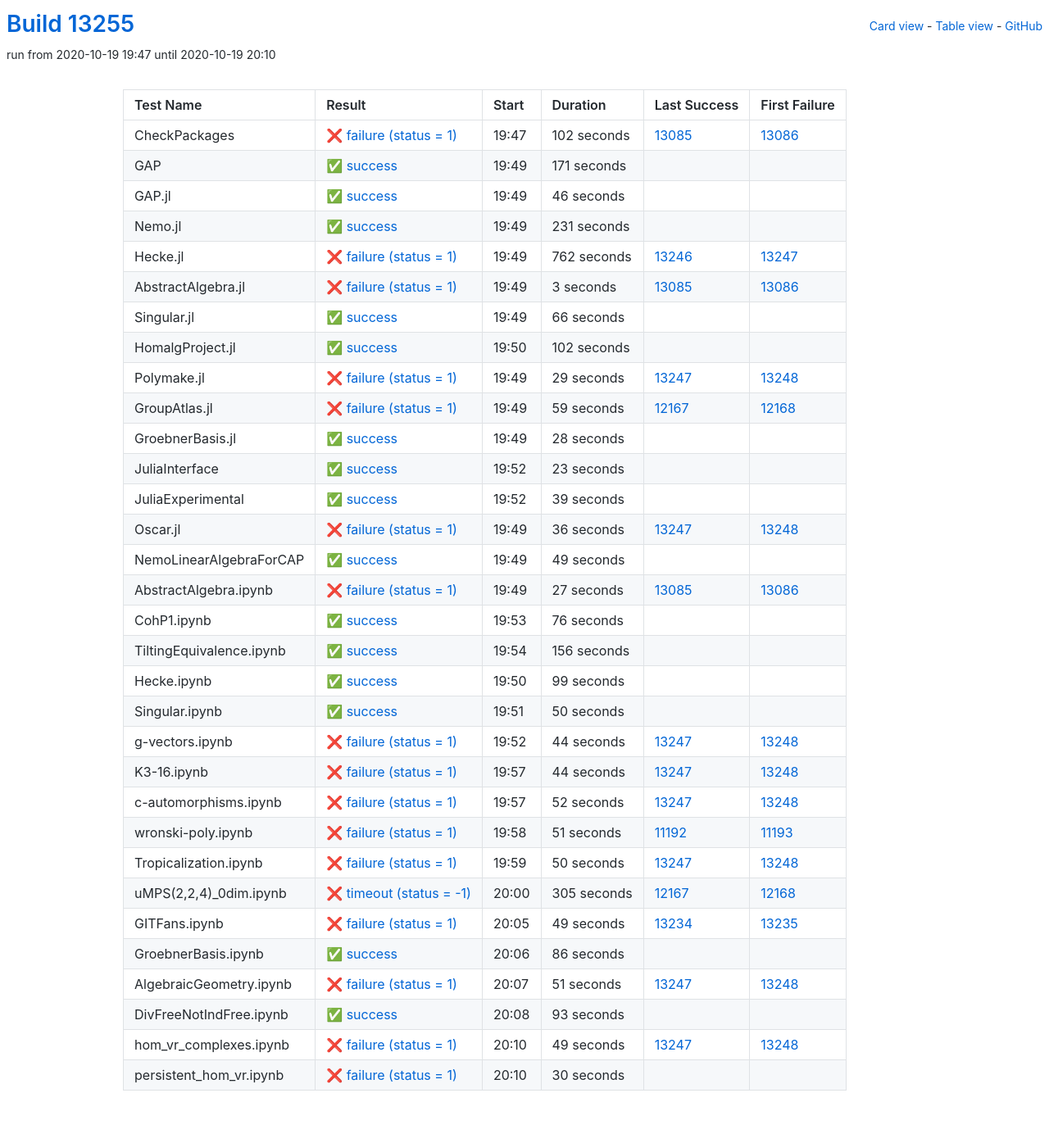
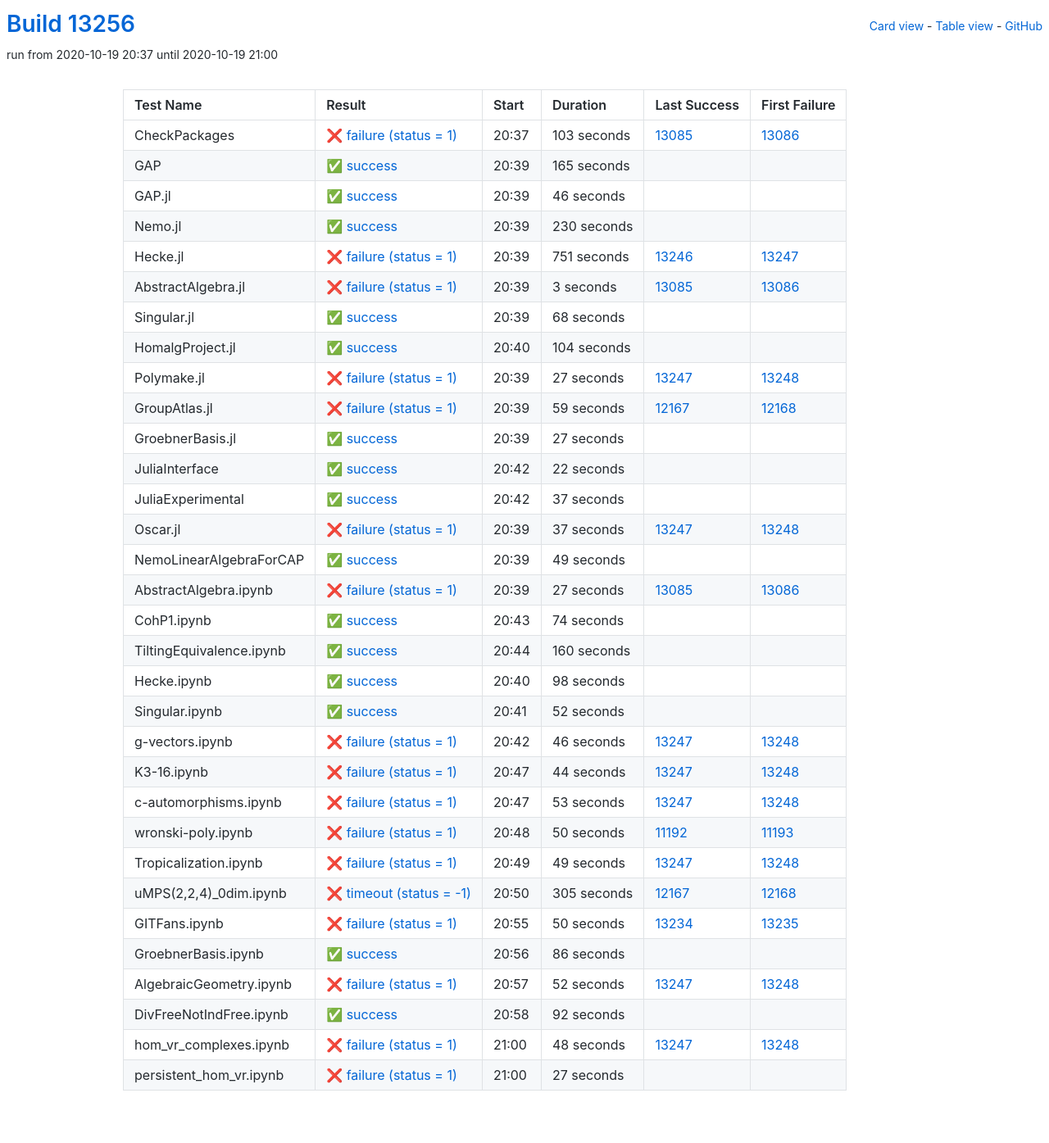
Before and after one commit to oscar-system/oscar-ci-status, a Jekyll site: the page built from table.html, in a window 1280 px wide. Shown: the whole page at 82% size. Built offline with Jekyll 4.4.1, drawn with Linux system fonts in a browser that asks for light colours.

Commit message:
Build #13256

```diff
--- a/_data/ci.yml
+++ b/_data/ci.yml
@@ -1,6 +1,6 @@
 ---
-build: 13255
-build_url: https://oscarci.mathematik.uni-kl.de/job/oscar/13255/
+build: 13256
+build_url: https://oscarci.mathematik.uni-kl.de/job/oscar/13256/
 job: oscar
 organization: oscar-system
 repo: oscar-ci-status
@@ -8,32 +8,32 @@
 tests:
 - name: CheckPackages
   id: checkpackages
-  log: https://oscarci.mathematik.uni-kl.de/job/oscar/13255/artifact/logs/build-13255/CheckPackages.log
-  start: 2020-10-19 19:47
+  log: https://oscarci.mathematik.uni-kl.de/job/oscar/13256/artifact/logs/build-13256/CheckPackages.log
+  start: 2020-10-19 20:37
   success: false
   exitcode: 1
   status: failure
-  duration: 102
+  duration: 103
   last_success: 13085
   last_success_url: https://oscarci.mathematik.uni-kl.de/job/oscar/13085/
   first_failure: 13086
   first_failure_url: https://oscarci.mathematik.uni-kl.de/job/oscar/13086/
 - name: GAP
   id: gap
-  log: https://oscarci.mathematik.uni-kl.de/job/oscar/13255/artifact/logs/build-13255/GAP.log
-  start: 2020-10-19 19:49
+  log: https://oscarci.mathematik.uni-kl.de/job/oscar/13256/artifact/logs/build-13256/GAP.log
+  start: 2020-10-19 20:39
   success: true
   exitcode: 0
   status: success
-  duration: 171
+  duration: 165
   last_success: false
   last_success_url:
   first_failure: false
   first_failure_url:
 - name: GAP.jl
   id: gap-jl
-  log: https://oscarci.mathematik.uni-kl.de/job/oscar/13255/artifact/logs/build-13255/GAP.jl.log
-  start: 2020-10-19 19:49
+  log: https://oscarci.mathematik.uni-kl.de/job/oscar/13256/artifact/logs/build-13256/GAP.jl.log
+  start: 2020-10-19 20:39
   success: true
   exitcode: 0
   status: success
@@ -44,32 +44,32 @@
   first_failure_url:
 - name: Nemo.jl
   id: nemo-jl
-  log: https://oscarci.mathematik.uni-kl.de/job/oscar/13255/artifact/logs/build-13255/Nemo.jl.log
-  start: 2020-10-19 19:49
+  log: https://oscarci.mathematik.uni-kl.de/job/oscar/13256/artifact/logs/build-13256/Nemo.jl.log
+  start: 2020-10-19 20:39
   success: true
   exitcode: 0
   status: success
-  duration: 231
+  duration: 230
   last_success: false
   last_success_url:
   first_failure: false
   first_failure_url:
 - name: Hecke.jl
   id: hecke-jl
-  log: https://oscarci.mathematik.uni-kl.de/job/oscar/13255/artifact/logs/build-13255/Hecke.jl.log
-  start: 2020-10-19 19:49
+  log: https://oscarci.mathematik.uni-kl.de/job/oscar/13256/artifact/logs/build-13256/Hecke.jl.log
+  start: 2020-10-19 20:39
   success: false
   exitcode: 1
   status: failure
-  duration: 762
+  duration: 751
   last_success: 13246
   last_success_url: https://oscarci.mathematik.uni-kl.de/job/oscar/13246/
   first_failure: 13247
   first_failure_url: https://oscarci.mathematik.uni-kl.de/job/oscar/13247/
 - name: AbstractAlgebra.jl
   id: abstractalgebra-jl
-  log: https://oscarci.mathematik.uni-kl.de/job/oscar/13255/artifact/logs/build-13255/AbstractAlgebra.jl.log
-  start: 2020-10-19 19:49
+  log: https://oscarci.mathematik.uni-kl.de/job/oscar/13256/artifact/logs/build-13256/AbstractAlgebra.jl.log
+  start: 2020-10-19 20:39
   success: false
   exitcode: 1
   status: failure
@@ -80,44 +80,44 @@
   first_failure_url: https://oscarci.mathematik.uni-kl.de/job/oscar/13086/
 - name: Singular.jl
   id: singular-jl
-  log: https://oscarci.mathematik.uni-kl.de/job/oscar/13255/artifact/logs/build-13255/Singular.jl.log
-  start: 2020-10-19 19:49
+  log: https://oscarci.mathematik.uni-kl.de/job/oscar/13256/artifact/logs/build-13256/Singular.jl.log
+  start: 2020-10-19 20:39
   success: true
   exitcode: 0
   status: success
-  duration: 66
+  duration: 68
   last_success: false
   last_success_url:
   first_failure: false
   first_failure_url:
 - name: HomalgProject.jl
   id: homalgproject-jl
-  log: https://oscarci.mathematik.uni-kl.de/job/oscar/13255/artifact/logs/build-13255/HomalgProject.jl.log
-  start: 2020-10-19 19:50
+  log: https://oscarci.mathematik.uni-kl.de/job/oscar/13256/artifact/logs/build-13256/HomalgProject.jl.log
+  start: 2020-10-19 20:40
   success: true
   exitcode: 0
   status: success
-  duration: 102
+  duration: 104
   last_success: false
   last_success_url:
   first_failure: false
   first_failure_url:
 - name: Polymake.jl
   id: polymake-jl
-  log: https://oscarci.mathematik.uni-kl.de/job/oscar/13255/artifact/logs/build-13255/Polymake.jl.log
-  start: 2020-10-19 19:49
+  log: https://oscarci.mathematik.uni-kl.de/job/oscar/13256/artifact/logs/build-13256/Polymake.jl.log
+  start: 2020-10-19 20:39
   success: false
   exitcode: 1
   status: failure
-  duration: 29
+  duration: 27
   last_success: 13247
   last_success_url: https://oscarci.mathematik.uni-kl.de/job/oscar/13247/
   first_failure: 13248
   first_failure_url: https://oscarci.mathematik.uni-kl.de/job/oscar/13248/
 - name: GroupAtlas.jl
   id: groupatlas-jl
-  log: https://oscarci.mathematik.uni-kl.de/job/oscar/13255/artifact/logs/build-13255/GroupAtlas.jl.log
-  start: 2020-10-19 19:49
+  log: https://oscarci.mathematik.uni-kl.de/job/oscar/13256/artifact/logs/build-13256/GroupAtlas.jl.log
+  start: 2020-10-19 20:39
   success: false
   exitcode: 1
   status: failure
@@ -128,56 +128,56 @@
   first_failure_url: https://oscarci.mathematik.uni-kl.de/job/oscar/12168/
 - name: GroebnerBasis.jl
   id: groebnerbasis-jl
-  log: https://oscarci.mathematik.uni-kl.de/job/oscar/13255/artifact/logs/build-13255/GroebnerBasis.jl.log
-  start: 2020-10-19 19:49
+  log: https://oscarci.mathematik.uni-kl.de/job/oscar/13256/artifact/logs/build-13256/GroebnerBasis.jl.log
+  start: 2020-10-19 20:39
   success: true
   exitcode: 0
   status: success
-  duration: 28
+  duration: 27
   last_success: false
   last_success_url:
   first_failure: false
   first_failure_url:
 - name: JuliaInterface
   id: juliainterface
-  log: https://oscarci.mathematik.uni-kl.de/job/oscar/13255/artifact/logs/build-13255/JuliaInterface.log
-  start: 2020-10-19 19:52
+  log: https://oscarci.mathematik.uni-kl.de/job/oscar/13256/artifact/logs/build-13256/JuliaInterface.log
+  start: 2020-10-19 20:42
   success: true
   exitcode: 0
   status: success
-  duration: 23
+  duration: 22
   last_success: false
   last_success_url:
   first_failure: false
   first_failure_url:
 - name: JuliaExperimental
   id: juliaexperimental
-  log: https://oscarci.mathematik.uni-kl.de/job/oscar/13255/artifact/logs/build-13255/JuliaExperimental.log
-  start: 2020-10-19 19:52
+  log: https://oscarci.mathematik.uni-kl.de/job/oscar/13256/artifact/logs/build-13256/JuliaExperimental.log
+  start: 2020-10-19 20:42
   success: true
   exitcode: 0
   status: success
-  duration: 39
+  duration: 37
   last_success: false
   last_success_url:
   first_failure: false
   first_failure_url:
 - name: Oscar.jl
   id: oscar-jl
-  log: https://oscarci.mathematik.uni-kl.de/job/oscar/13255/artifact/logs/build-13255/Oscar.jl.log
-  start: 2020-10-19 19:49
+  log: https://oscarci.mathematik.uni-kl.de/job/oscar/13256/artifact/logs/build-13256/Oscar.jl.log
+  start: 2020-10-19 20:39
   success: false
   exitcode: 1
   status: failure
-  duration: 36
+  duration: 37
   last_success: 13247
   last_success_url: https://oscarci.mathematik.uni-kl.de/job/oscar/13247/
   first_failure: 13248
   first_failure_url: https://oscarci.mathematik.uni-kl.de/job/oscar/13248/
 - name: NemoLinearAlgebraForCAP
   id: nemolinearalgebraforcap
-  log: https://oscarci.mathematik.uni-kl.de/job/oscar/13255/artifact/logs/build-13255/NemoLinearAlgebraForCAP.log
-  start: 2020-10-19 19:49
+  log: https://oscarci.mathematik.uni-kl.de/job/oscar/13256/artifact/logs/build-13256/NemoLinearAlgebraForCAP.log
+  start: 2020-10-19 20:39
   success: true
   exitcode: 0
   status: success
@@ -188,8 +188,8 @@
   first_failure_url:
 - name: AbstractAlgebra.ipynb
   id: abstractalgebra-ipynb
-  log: https://oscarci.mathematik.uni-kl.de/job/oscar/13255/artifact/logs/build-13255/AbstractAlgebra.ipynb.log
-  start: 2020-10-19 19:49
+  log: https://oscarci.mathematik.uni-kl.de/job/oscar/13256/artifact/logs/build-13256/AbstractAlgebra.ipynb.log
+  start: 2020-10-19 20:39
   success: false
   exitcode: 1
   status: failure
@@ -200,68 +200,68 @@
   first_failure_url: https://oscarci.mathematik.uni-kl.de/job/oscar/13086/
 - name: CohP1.ipynb
   id: cohp1-ipynb
-  log: https://oscarci.mathematik.uni-kl.de/job/oscar/13255/artifact/logs/build-13255/CohP1.ipynb.log
-  start: 2020-10-19 19:53
+  log: https://oscarci.mathematik.uni-kl.de/job/oscar/13256/artifact/logs/build-13256/CohP1.ipynb.log
+  start: 2020-10-19 20:43
   success: true
   exitcode: 0
   status: success
-  duration: 76
+  duration: 74
   last_success: false
   last_success_url:
   first_failure: false
   first_failure_url:
 - name: TiltingEquivalence.ipynb
   id: tiltingequivalence-ipynb
-  log: https://oscarci.mathematik.uni-kl.de/job/oscar/13255/artifact/logs/build-13255/TiltingEquivalence.ipynb.log
-  start: 2020-10-19 19:54
+  log: https://oscarci.mathematik.uni-kl.de/job/oscar/13256/artifact/logs/build-13256/TiltingEquivalence.ipynb.log
+  start: 2020-10-19 20:44
   success: true
   exitcode: 0
   status: success
-  duration: 156
+  duration: 160
   last_success: false
   last_success_url:
   first_failure: false
   first_failure_url:
 - name: Hecke.ipynb
   id: hecke-ipynb
-  log: https://oscarci.mathematik.uni-kl.de/job/oscar/13255/artifact/logs/build-13255/Hecke.ipynb.log
-  start: 2020-10-19 19:50
+  log: https://oscarci.mathematik.uni-kl.de/job/oscar/13256/artifact/logs/build-13256/Hecke.ipynb.log
+  start: 2020-10-19 20:40
   success: true
   exitcode: 0
   status: success
-  duration: 99
+  duration: 98
   last_success: false
   last_success_url:
   first_failure: false
   first_failure_url:
 - name: Singular.ipynb
   id: singular-ipynb
-  log: https://oscarci.mathematik.uni-kl.de/job/oscar/13255/artifact/logs/build-13255/Singular.ipynb.log
-  start: 2020-10-19 19:51
+  log: https://oscarci.mathematik.uni-kl.de/job/oscar/13256/artifact/logs/build-13256/Singular.ipynb.log
+  start: 2020-10-19 20:41
   success: true
   exitcode: 0
   status: success
-  duration: 50
+  duration: 52
   last_success: false
   last_success_url:
   first_failure: false
   first_failure_url:
 - name: g-vectors.ipynb
   id: g-vectors-ipynb
-  log: https://oscarci.mathematik.uni-kl.de/job/oscar/13255/artifact/logs/build-13255/g-vectors.ipynb.log
-  start: 2020-10-19 19:52
+  log: https://oscarci.mathematik.uni-kl.de/job/oscar/13256/artifact/logs/build-13256/g-vectors.ipynb.log
+  start: 2020-10-19 20:42
   success: false
   exitcode: 1
   status: failure
-  duration: 44
+  duration: 46
   last_success: 13247
   last_success_url: https://oscarci.mathematik.uni-kl.de/job/oscar/13247/
   first_failure: 13248
   first_failure_url: https://oscarci.mathematik.uni-kl.de/job/oscar/13248/
 - name: K3-16.ipynb
   id: k3-16-ipynb
-  log: https://oscarci.mathematik.uni-kl.de/job/oscar/13255/artifact/logs/build-13255/K3-16.ipynb.log
-  start: 2020-10-19 19:57
+  log: https://oscarci.mathematik.uni-kl.de/job/oscar/13256/artifact/logs/build-13256/K3-16.ipynb.log
+  start: 2020-10-19 20:47
   success: false
   exitcode: 1
   status: failure
@@ -272,44 +272,44 @@
   first_failure_url: https://oscarci.mathematik.uni-kl.de/job/oscar/13248/
 - name: c-automorphisms.ipynb
   id: c-automorphisms-ipynb
-  log: https://oscarci.mathematik.uni-kl.de/job/oscar/13255/artifact/logs/build-13255/c-automorphisms.ipynb.log
-  start: 2020-10-19 19:57
+  log: https://oscarci.mathematik.uni-kl.de/job/oscar/13256/artifact/logs/build-13256/c-automorphisms.ipynb.log
+  start: 2020-10-19 20:47
   success: false
   exitcode: 1
   status: failure
-  duration: 52
+  duration: 53
   last_success: 13247
   last_success_url: https://oscarci.mathematik.uni-kl.de/job/oscar/13247/
   first_failure: 13248
   first_failure_url: https://oscarci.mathematik.uni-kl.de/job/oscar/13248/
 - name: wronski-poly.ipynb
   id: wronski-poly-ipynb
-  log: https://oscarci.mathematik.uni-kl.de/job/oscar/13255/artifact/logs/build-13255/wronski-poly.ipynb.log
-  start: 2020-10-19 19:58
+  log: https://oscarci.mathematik.uni-kl.de/job/oscar/13256/artifact/logs/build-13256/wronski-poly.ipynb.log
+  start: 2020-10-19 20:48
   success: false
   exitcode: 1
   status: failure
-  duration: 51
+  duration: 50
   last_success: 11192
   last_success_url: https://oscarci.mathematik.uni-kl.de/job/oscar/11192/
   first_failure: 11193
   first_failure_url: https://oscarci.mathematik.uni-kl.de/job/oscar/11193/
 - name: Tropicalization.ipynb
   id: tropicalization-ipynb
-  log: https://oscarci.mathematik.uni-kl.de/job/oscar/13255/artifact/logs/build-13255/Tropicalization.ipynb.log
-  start: 2020-10-19 19:59
+  log: https://oscarci.mathematik.uni-kl.de/job/oscar/13256/artifact/logs/build-13256/Tropicalization.ipynb.log
+  start: 2020-10-19 20:49
   success: false
   exitcode: 1
   status: failure
-  duration: 50
+  duration: 49
   last_success: 13247
   last_success_url: https://oscarci.mathematik.uni-kl.de/job/oscar/13247/
   first_failure: 13248
   first_failure_url: https://oscarci.mathematik.uni-kl.de/job/oscar/13248/
 - name: uMPS(2,2,4)_0dim.ipynb
   id: umps-2-2-4-0dim-ipynb
-  log: https://oscarci.mathematik.uni-kl.de/job/oscar/13255/artifact/logs/build-13255/uMPS-2-2-4-_0dim.ipynb.log
-  start: 2020-10-19 20:00
+  log: https://oscarci.mathematik.uni-kl.de/job/oscar/13256/artifact/logs/build-13256/uMPS-2-2-4-_0dim.ipynb.log
+  start: 2020-10-19 20:50
   success: false
   exitcode: -1
   status: timeout
@@ -320,20 +320,20 @@
   first_failure_url: https://oscarci.mathematik.uni-kl.de/job/oscar/12168/
 - name: GITFans.ipynb
   id: gitfans-ipynb
-  log: https://oscarci.mathematik.uni-kl.de/job/oscar/13255/artifact/logs/build-13255/GITFans.ipynb.log
-  start: 2020-10-19 20:05
+  log: https://oscarci.mathematik.uni-kl.de/job/oscar/13256/artifact/logs/build-13256/GITFans.ipynb.log
+  start: 2020-10-19 20:55
   success: false
   exitcode: 1
   status: failure
-  duration: 49
+  duration: 50
   last_success: 13234
   last_success_url: https://oscarci.mathematik.uni-kl.de/job/oscar/13234/
   first_failure: 13235
   first_failure_url: https://oscarci.mathematik.uni-kl.de/job/oscar/13235/
 - name: GroebnerBasis.ipynb
   id: groebnerbasis-ipynb
-  log: https://oscarci.mathematik.uni-kl.de/job/oscar/13255/artifact/logs/build-13255/GroebnerBasis.ipynb.log
-  start: 2020-10-19 20:06
+  log: https://oscarci.mathematik.uni-kl.de/job/oscar/13256/artifact/logs/build-13256/GroebnerBasis.ipynb.log
+  start: 2020-10-19 20:56
   success: true
   exitcode: 0
   status: success
@@ -344,48 +344,48 @@
   first_failure_url:
 - name: AlgebraicGeometry.ipynb
   id: algebraicgeometry-ipynb
-  log: https://oscarci.mathematik.uni-kl.de/job/oscar/13255/artifact/logs/build-13255/AlgebraicGeometry.ipynb.log
-  start: 2020-10-19 20:07
+  log: https://oscarci.mathematik.uni-kl.de/job/oscar/13256/artifact/logs/build-13256/AlgebraicGeometry.ipynb.log
+  start: 2020-10-19 20:57
   success: false
   exitcode: 1
   status: failure
-  duration: 51
+  duration: 52
   last_success: 13247
   last_success_url: https://oscarci.mathematik.uni-kl.de/job/oscar/13247/
   first_failure: 13248
   first_failure_url: https://oscarci.mathematik.uni-kl.de/job/oscar/13248/
 - name: DivFreeNotIndFree.ipynb
   id: divfreenotindfree-ipynb
-  log: https://oscarci.mathematik.uni-kl.de/job/oscar/13255/artifact/logs/build-13255/DivFreeNotIndFree.ipynb.log
-  start: 2020-10-19 20:08
+  log: https://oscarci.mathematik.uni-kl.de/job/oscar/13256/artifact/logs/build-13256/DivFreeNotIndFree.ipynb.log
+  start: 2020-10-19 20:58
   success: true
   exitcode: 0
   status: success
-  duration: 93
+  duration: 92
   last_success: false
   last_success_url:
   first_failure: false
   first_failure_url:
 - name: hom_vr_complexes.ipynb
   id: hom-vr-complexes-ipynb
-  log: https://oscarci.mathematik.uni-kl.de/job/oscar/13255/artifact/logs/build-13255/hom_vr_complexes.ipynb.log
-  start: 2020-10-19 20:10
+  log: https://oscarci.mathematik.uni-kl.de/job/oscar/13256/artifact/logs/build-13256/hom_vr_complexes.ipynb.log
+  start: 2020-10-19 21:00
   success: false
   exitcode: 1
   status: failure
-  duration: 49
+  duration: 48
   last_success: 13247
   last_success_url: https://oscarci.mathematik.uni-kl.de/job/oscar/13247/
   first_failure: 13248
   first_failure_url: https://oscarci.mathematik.uni-kl.de/job/oscar/13248/
 - name: persistent_hom_vr.ipynb
   id: persistent-hom-vr-ipynb
-  log: https://oscarci.mathematik.uni-kl.de/job/oscar/13255/artifact/logs/build-13255/persistent_hom_vr.ipynb.log
-  start: 2020-10-19 20:10
+  log: https://oscarci.mathematik.uni-kl.de/job/oscar/13256/artifact/logs/build-13256/persistent_hom_vr.ipynb.log
+  start: 2020-10-19 21:00
   success: false
   exitcode: 1
   status: failure
-  duration: 30
+  duration: 27
   last_success: false
   last_success_url:
   first_failure: false
```
Also changed, not shown: README.md.
